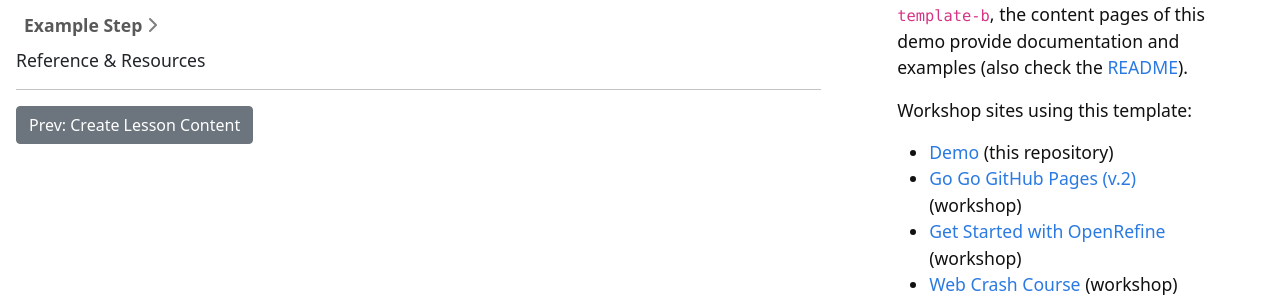
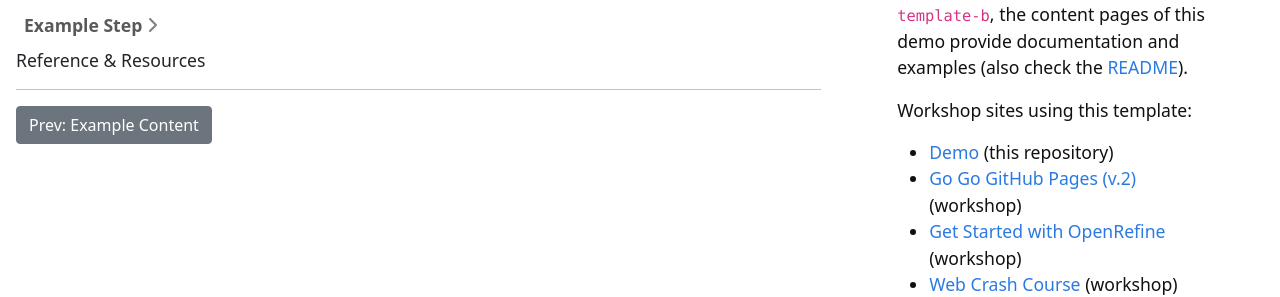
Before and after one commit to learn-static/lesson-template, a Jekyll site: the page built from content/resources.md, in a window 1280 px wide. Shown: the part 248-545 px from the top of the page. Built offline with Jekyll 4.4.1, drawn with Linux system fonts in a browser that asks for light colours; part of the change alters nothing that is shown.

```diff
--- a/_layouts/default.html
+++ b/_layouts/default.html
@@ -91,14 +91,18 @@
               {% if p.url == page.url %}
                 {% assign prev_number = forloop.index0 | minus: 1 %}
                 {% assign next_number = forloop.index0 | plus: 1 %}
-                {% if forloop.last %}
-                  {% assign prev_page_title = nav_pages[prev_number].title %}{% assign prev_page_url = nav_pages[prev_number].url %}
-                {% elsif forloop.first %}
+                {% unless forloop.first %}
+                  {% assign prev_page = nav_pages[prev_number] %}
+                  {% if prev_page.section_id %}
+                    {% assign prev_child = site.html_pages | where: 'section', prev_page.section_id | sort: 'nav_order' | last %}
+                    {% assign prev_page_title = prev_child.title %}{% assign prev_page_url = prev_child.url %}
+                  {% else %}
+                    {% assign prev_page_title = prev_page.title %}{% assign prev_page_url = prev_page.url %}
+                  {% endif %}
+                {% endunless %}
+                {% unless forloop.last %}
                   {% assign next_page_title = nav_pages[next_number].title %}{% assign next_page_url = nav_pages[next_number].url %}
-                {% else %}
-                  {% assign prev_page_title = nav_pages[prev_number].title %}{% assign prev_page_url = nav_pages[prev_number].url %}
-                  {% assign next_page_title = nav_pages[next_number].title %}{% assign next_page_url = nav_pages[next_number].url %}
-                {% endif %}
+                {% endunless %}
               {%- endif -%}
             <a href="{{ p.url | relative_url }}" class="link-dark rounded{% if page.url == p.url %} nav-active{% endif %}">{{ p.title }}</a>
             {% endif %}
```
